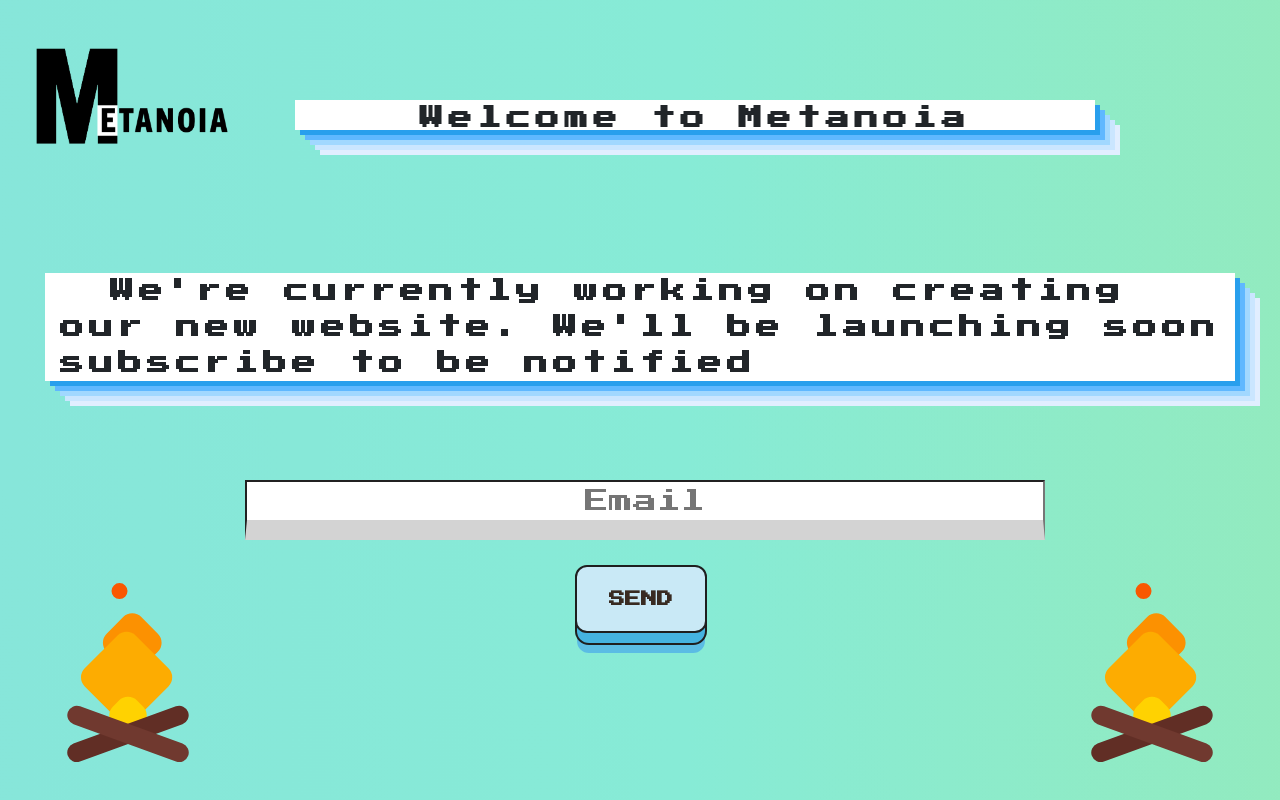
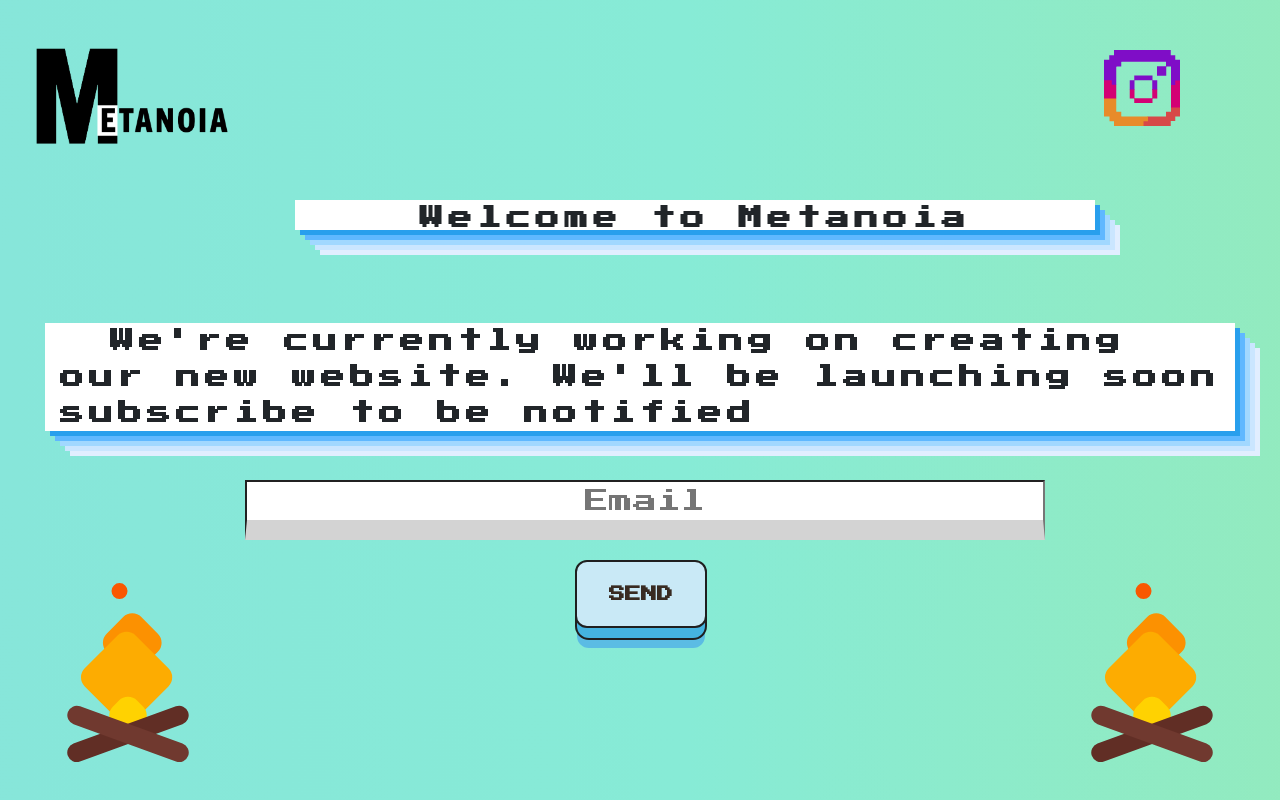
Before and after one commit to elepantight/coming-soon, a React (Create React App) app: page / in a window 1280 px wide. Built offline with nearby package versions, Linux system fonts and the light colour scheme.

Commit message:
instagram logo

```diff
--- a/src/App.js
+++ b/src/App.js
@@ -3,6 +3,7 @@ import React from "react";
 import emailjs from "emailjs-com";
 
 import LOGO from "./images/Mlogo.png";
+import INSTA from './images/instagram.png';
 import "./scss/styles.scss";
 
 function App() {
@@ -30,6 +31,18 @@ function App() {
     <>
       <div className="text-header">
         <img className="logo-img" src={LOGO} alt="img" />
+
+        <a href="https://www.instagram.com/wavyoven/"
+                target="_blank"
+                rel="noopener noreferrer"
+                className="logo-instagram">
+        <img
+
+                className="card-img"
+                src={INSTA}
+                alt="img"
+              />
+              </a>
       </div>
       <div className="container">
         <div className="row">
@@ -85,6 +98,7 @@ function App() {
         </div>
         <div className="logs-2"></div>
       </div>
+
     </>
   );
 }
--- a/src/scss/partials/_layout.scss
+++ b/src/scss/partials/_layout.scss
@@ -27,6 +27,9 @@ body {
     background-position: 100% 0;
   }
 }
+
+
+
 .container {
   margin-top: 100px;
   height: 500px;
@@ -44,7 +47,7 @@ body {
   height: 30px;
   background-color: white;
   position: relative;
-  top: -250px;
+  top: -150px;
   left: 250px;
   text-align: center;
   -webkit-box-shadow: 5px 5px 0px 0px #289fed, 10px 10px 0px 0px #5fb8ff,
@@ -64,7 +67,7 @@ body {
     25px 25px 0px 0px #e1eeff, 5px 5px 15px 5px rgba(0, 0, 0, 0);
 
   position: relative;
-  top: -250px;
+  top: -200px;
   text-indent: 50px;
 }
 p {
@@ -72,6 +75,14 @@ p {
   margin: 15px;
 }
 
+
+
+.logo-instagram{
+float: right;
+margin-right: 100px;
+
+  margin-top: 50px;
+}
 @media only screen and (max-width: 475px) {
   .container {
     width: 50%;
--- a/src/scss/partials/component/_subscribe.scss
+++ b/src/scss/partials/component/_subscribe.scss
@@ -25,7 +25,7 @@ left: 200px;
 button {
   position: relative;
   left: 530px;
-  top: 125px;
+  top: 120px;
   display: inline-block;
   cursor: pointer;
   outline: none;
```
Also changed, not shown: src/images/instagram.png (added), src/images/instagram.svg (added).
